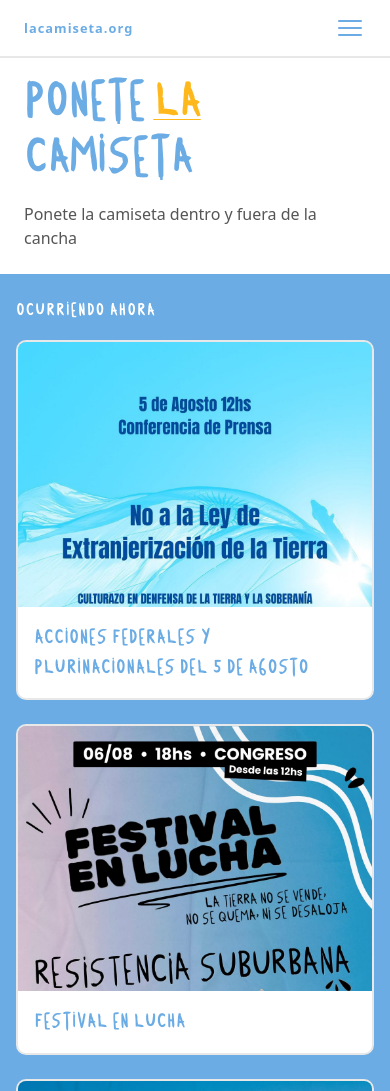
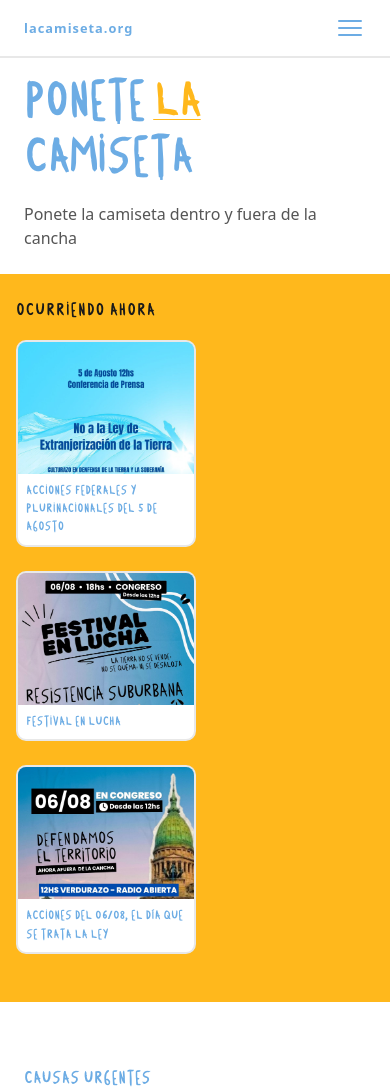
Before and after one commit to LaCamisetaOrg/LaCamisetaOrg.github.io, a Jekyll site: the page built from index.html, in a window 390 px wide. Shown: the top 1091 px of the page. Built offline with Jekyll 4.4.1, drawn with Linux system fonts in a browser that asks for light colours.

Commit message:
Add files via upload

```diff
--- a/assets/css/main.css
+++ b/assets/css/main.css
@@ -321,6 +321,29 @@ ul[role="list"] {
   margin-bottom: var(--space-md);
 }
 
+.cause-action-cards--compact {
+  grid-template-columns: repeat(auto-fill, minmax(110px, 180px));
+  justify-content: start;
+}
+
+.cause-action-cards--compact .cause-card__title {
+  padding: var(--space-xs);
+  font-size: 0.72rem;
+}
+
+.cause-wrapper + .cause-cards {
+  padding-top: var(--space-lg);
+}
+
+.cause-cards__title {
+  grid-column: 1 / -1;
+  font-size: clamp(1rem, 2.2vw, 1.4rem);
+  font-weight: 800;
+  color: var(--color-main);
+  text-transform: uppercase;
+  letter-spacing: 0.04em;
+}
+
 /* =========================================================
    Actions Tabs
    ========================================================= */
@@ -598,6 +621,14 @@ ul[role="list"] {
 
 .cause-wrapper--bg-blue .organize-label {
   color: var(--color-white);
+}
+
+#ahora {
+  background-color: var(--color-complementary);
+}
+
+#ahora .organize-label {
+  color: var(--color-text-complementary);
 }
 
 .organize-links {
```
